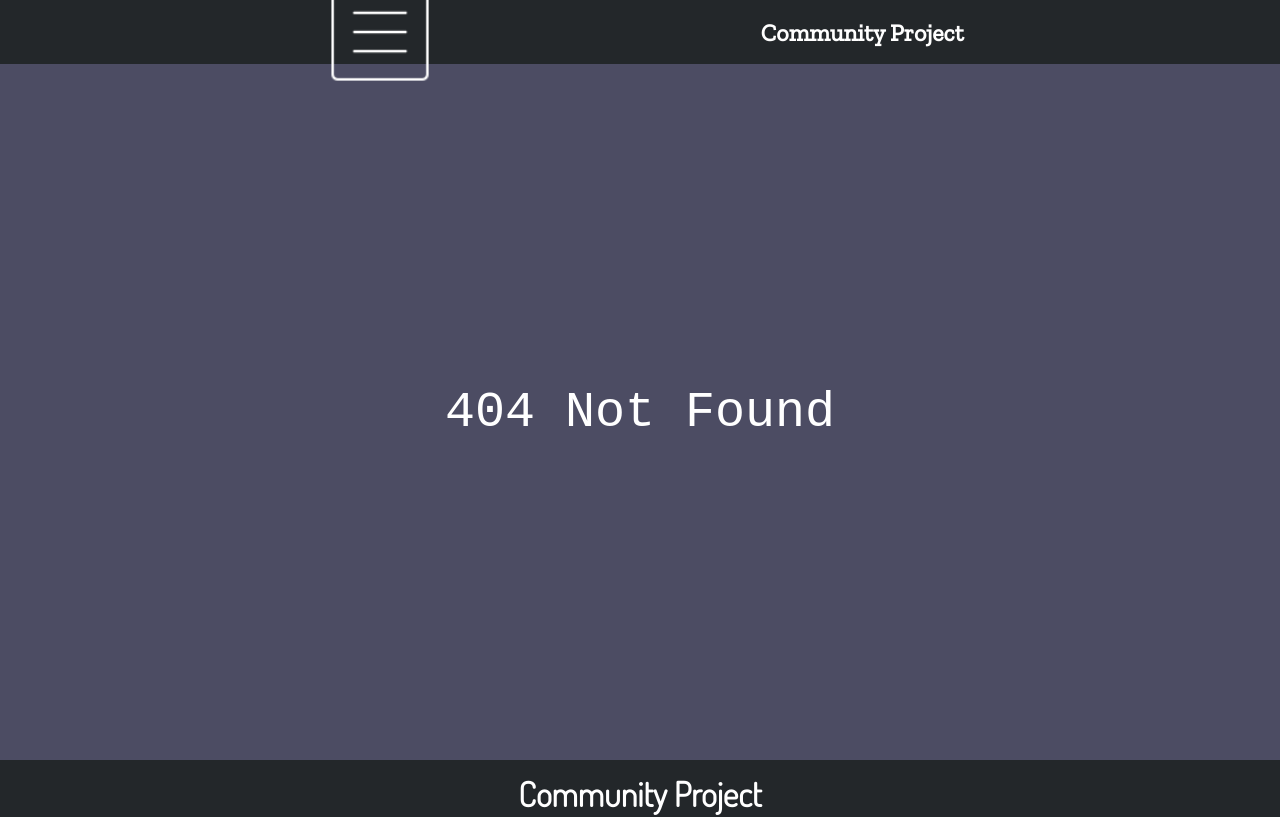
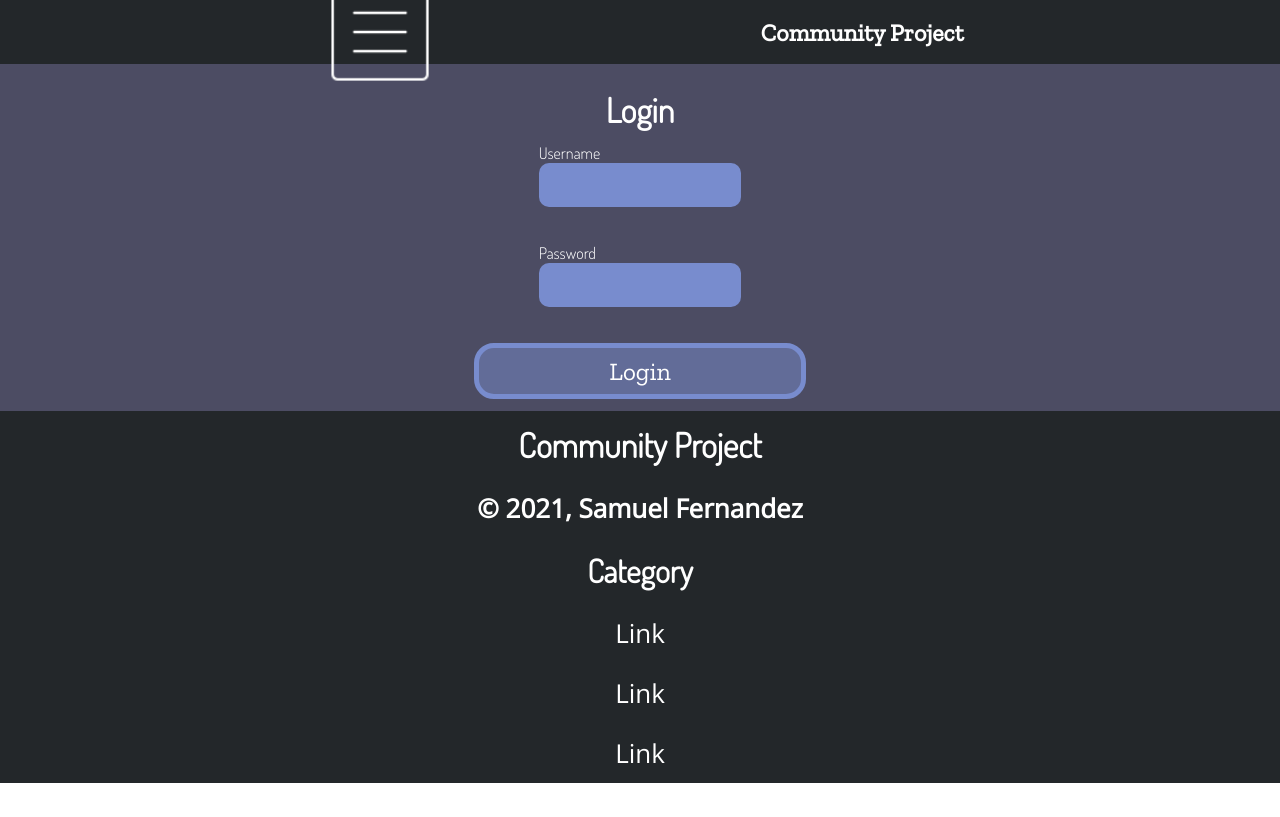
Before and after one commit to polypixeldev/computerstacks, a Next.js app in the folder app/: page /login in a window 1280 px wide. Before the commit this address had no page. Shown: the top 817 px of the page. Built offline with nearby package versions, Linux system fonts and the light colour scheme.

Commit message:
Login page

```diff
--- /dev/null
+++ b/app/pages/login.js
@@ -0,0 +1,28 @@
+import FormStyle from "../styles/Form.module.css";
+
+function Login() {
+	return (
+		<main>
+			<section className="section1">
+				<h2>Login</h2>
+				<form className={FormStyle.form}>
+					<label className={FormStyle.label}>
+						Username
+						<input type="text" autoComplete="username" name="username" />
+					</label>
+					<br />
+					<br />
+					<label className={FormStyle.label}>
+						Password
+						<input type="password" autoComplete="new-password" name="password" />
+					</label>
+					<br />
+					<br />
+					<button className={`button ${FormStyle.submit}`}>Login</button>
+				</form>
+			</section>
+		</main>
+	)
+}
+
+export default Login;
```
